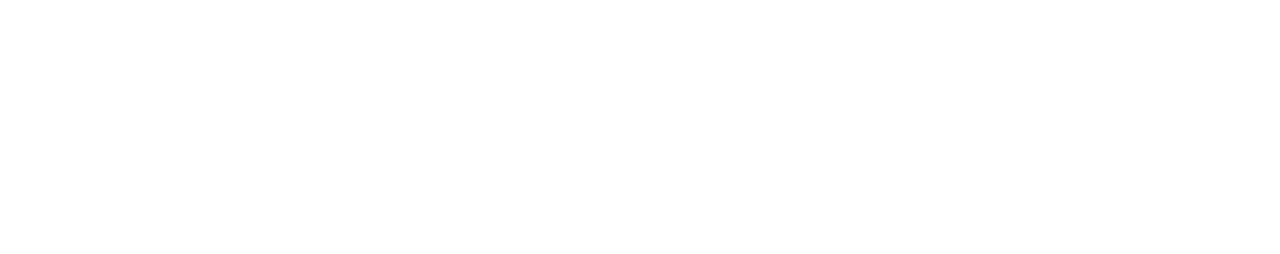
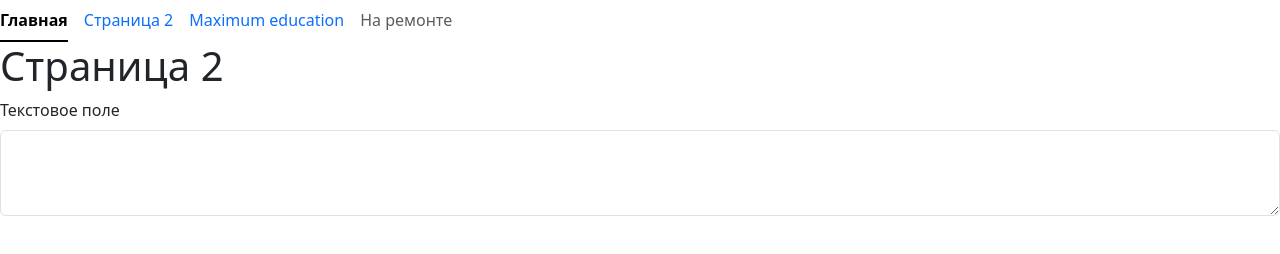
Before and after one commit to YegorTI/1lesson, a plain HTML site: page page_two.html in a window 1280 px wide. Drawn offline with nearby package versions, Linux system fonts and the light colour scheme.

Commit message:
HTML Navigation

```diff
--- a/page_two.html
+++ b/page_two.html
@@ -0,0 +1,37 @@
+<!doctype html>
+<html lang="en">
+<head>
+    <meta charset="UTF-8">
+    <meta name="viewport"
+          content="width=device-width, user-scalable=no, initial-scale=1.0, maximum-scale=1.0, minimum-scale=1.0">
+    <meta http-equiv="X-UA-Compatible" content="ie=edge">
+    <link href="https://cdn.jsdelivr.net/npm/bootstrap@5.3.0/dist/css/bootstrap.min.css" rel="stylesheet" integrity="sha384-9ndCyUaIbzAi2FUVXJi0CjmCapSmO7SnpJef0486qhLnuZ2cdeRhO02iuK6FUUVM" crossorigin="anonymous">
+    <title>Document</title>
+</head>
+<body>
+    <ul class="nav nav-underline">
+      <li class="nav-item">
+        <a class="nav-link active" aria-current="page" href="index.html">Главная</a>
+      </li>
+      <li class="nav-item">
+        <a class="nav-link" href="page_two.html">Страница 2</a>
+      </li>
+      <li class="nav-item">
+        <a class="nav-link" href="https://education.maximumtest.ru">Maximum education</a>
+      </li>
+      <li class="nav-item">
+        <a class="nav-link disabled">На ремонте</a>
+      </li>
+    </ul>
+    <h1>Страница 2</h1>
+    <div class="mb-3">
+      <label for="exampleFormControlTextarea1" class="form-label">Текстовое поле</label>
+      <textarea class="form-control" id="exampleFormControlTextarea1" rows="3"></textarea>
+    </div>
+
+
+
+
+
+</body>
+</html>
```
Also changed, not shown: index.html (+15 -4 lines).
